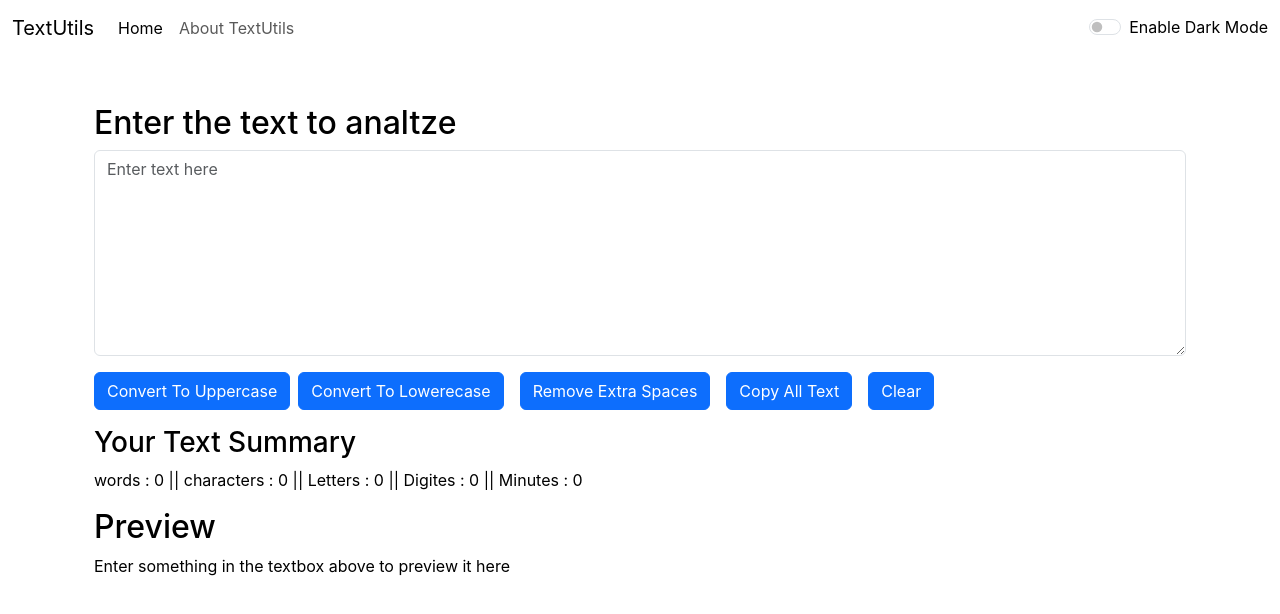
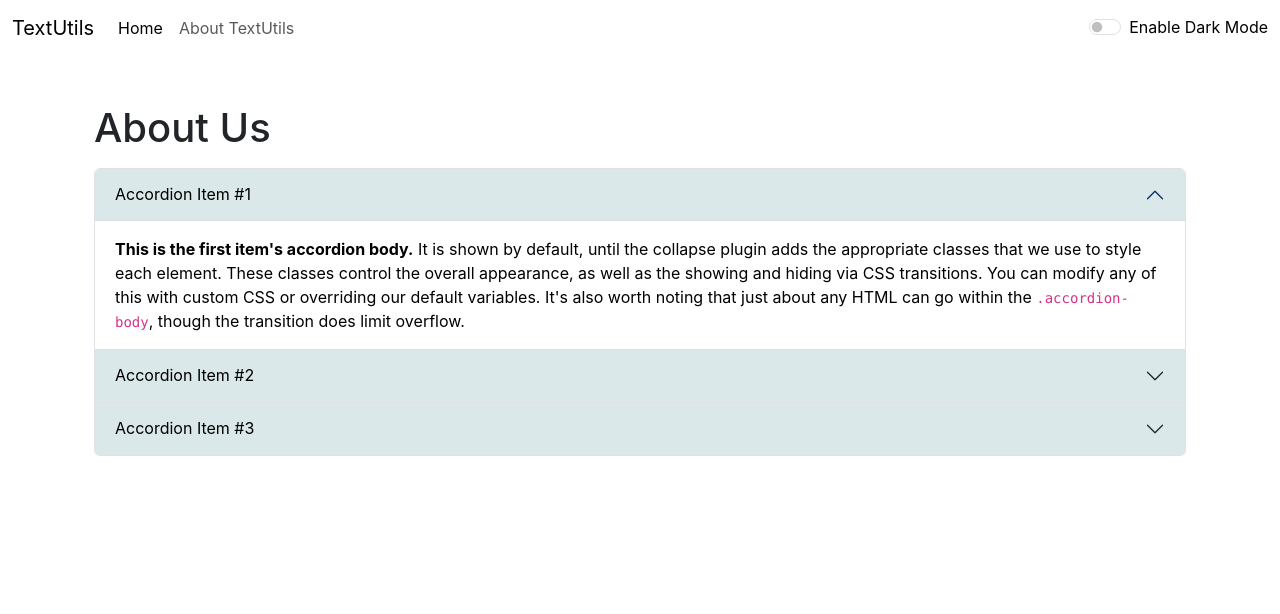
Before and after one commit to alpeshlata/textUtils, a React (Create React App) app: page /about in a window 1280 px wide. Shown: the top 614 px of the page. Built offline with nearby package versions, Linux system fonts and the light colour scheme.

Commit message:
add features of router

```diff
--- a/package.json
+++ b/package.json
@@ -8,6 +8,7 @@
     "@testing-library/user-event": "^13.5.0",
     "react": "^18.3.1",
     "react-dom": "^18.3.1",
+    "react-router-dom": "^6.23.1",
     "react-scripts": "5.0.1",
     "web-vitals": "^2.1.4"
   },
--- a/src/App.js
+++ b/src/App.js
@@ -1,10 +1,19 @@
 
 import './App.css';
 import Alert from './components/Alert';
-// import About from './components/About';
+import About from './components/About';
 import Navabaar from './components/Navabaar';
 import TextForm from './components/TextForm';
 import React, {useState} from 'react';
+
+// import { Routes, Route,Router,BrowserRouter } from 'react-router-dom';
+
+import {
+  BrowserRouter,
+  Routes,
+  Route,
+
+} from 'react-router-dom';
 
 function App() {
  const [mode,setmode]=useState('ligth');
@@ -26,20 +35,27 @@
   }
   else{
     setmode("ligth");
-    document.body.style.backgroundColor='white';
+    document.body.style.backgroundColor='#f3f7f4';
+
     showalert("Light Mode Enabled","success");
   }
  }
   return (
-    <>
-      <Navabaar title='TextUtils' about='About TextUtils' mode={mode} toggleMode={toggleMode}/>
-      <Alert alert={alert}/>
-      <div className='container my-5'>
-        <TextForm heading="Enter the text to analtze" showalert={showalert} mode={mode}/>
-        {/* <About/> */}
-      </div>
 
-    </>
+    <BrowserRouter>
+        <Navabaar title='TextUtils' about='About TextUtils' home='Home' mode={mode} toggleMode={toggleMode}/>
+        <Alert alert={alert}/>
+        <div className='container my-5'>
+          <Routes>
+            <Route exact path="/" element={<TextForm heading="Enter the text to analtze" showalert={showalert} mode={mode}/>}/>
+
+            <Route path="/about" element={<About mode={mode} toggleMode={toggleMode}/>} />
+
+
+          </Routes>
+        </div>
+    </BrowserRouter>
+
   );
 }
 
--- a/src/components/About.js
+++ b/src/components/About.js
@@ -1,78 +1,50 @@
-import React, { useState } from 'react'
 
-export default function About() {
 
-    const [theem,settheem]=useState(
-        {
-            color:"black",
-            backgroundColor:"white"
-        }
-    )
-    const [btnText,setBtnText]=useState("Enable Dark Mode");
+export default function About(props) {
 
-    const togglesttle=()=>{
-        if(theem.color==='white'){
-            settheem(
-                {
-                    color:'black',
-                    backgroundColor:'white'
-                }
-            )
-            setBtnText("Enable Dark Mode")
-        }
-        else{
-            settheem(
-                {
-                    color:'white',
-                    backgroundColor:'black'
-                }
-            )
-            setBtnText("Enable Ligth Mode")
-        }
-    }
+
   return (
     <>
-        <div className="container" style={theem}>
+        <div className="container" >
             <h1 className='my-3'>About Us</h1>
             <div className="accordion" id="accordionExample">
             <div className="accordion-item">
-            <h2 className="accordion-header">
-                <button className="accordion-button" style={theem} type="button" data-bs-toggle="collapse" data-bs-target="#collapseOne" aria-expanded="true" aria-controls="collapseOne">
+            <h2 className="accordion-header" >
+                <button className="accordion-button" style={props.mode==='ligth'?{backgroundColor:'#dbe8e9',color:'black'}:{backgroundColor:'#878ba2',color:'white'}} type="button" data-bs-toggle="collapse" data-bs-target="#collapseOne" aria-expanded="true" aria-controls="collapseOne">
                 Accordion Item #1
                 </button>
             </h2>
-            <div id="collapseOne" className="accordion-collapse collapse show" data-bs-parent="#accordionExample">
-                <div className="accordion-body" style={theem}>
+            <div id="collapseOne" className="accordion-collapse collapse show" data-bs-parent="#accordionExample" style={props.mode==='ligth'?{backgroundColor:'transparent',color:'black'}:{backgroundColor:'#dccfcf',color:'black'}}>
+                <div className="accordion-body" >
                 <strong>This is the first item's accordion body.</strong> It is shown by default, until the collapse plugin adds the appropriate classes that we use to style each element. These classes control the overall appearance, as well as the showing and hiding via CSS transitions. You can modify any of this with custom CSS or overriding our default variables. It's also worth noting that just about any HTML can go within the <code>.accordion-body</code>, though the transition does limit overflow.
                 </div>
             </div>
             </div>
             <div className="accordion-item">
-            <h2 className="accordion-header">
-                <button className="accordion-button collapsed" style={theem} type="button" data-bs-toggle="collapse" data-bs-target="#collapseTwo" aria-expanded="false" aria-controls="collapseTwo">
+            <h2 className="accordion-header" >
+                <button className="accordion-button collapsed"  type="button" data-bs-toggle="collapse" data-bs-target="#collapseTwo" aria-expanded="false" aria-controls="collapseTwo" style={props.mode==='ligth'?{backgroundColor:'#dbe8e9',color:'black'}:{backgroundColor:'#878ba2',color:'white'}}>
                 Accordion Item #2
                 </button>
             </h2>
-            <div id="collapseTwo" className="accordion-collapse collapse" data-bs-parent="#accordionExample">
-                <div className="accordion-body" style={theem}>
+            <div id="collapseTwo" className="accordion-collapse collapse" data-bs-parent="#accordionExample" style={props.mode==='ligth'?{backgroundColor:'transparent',color:'black'}:{backgroundColor:'#dccfcf',color:'black'}}>
+                <div className="accordion-body" >
                 <strong>This is the second item's accordion body.</strong> It is hidden by default, until the collapse plugin adds the appropriate classes that we use to style each element. These classes control the overall appearance, as well as the showing and hiding via CSS transitions. You can modify any of this with custom CSS or overriding our default variables. It's also worth noting that just about any HTML can go within the <code>.accordion-body</code>, though the transition does limit overflow.
                 </div>
             </div>
             </div>
             <div className="accordion-item">
             <h2 className="accordion-header">
-                <button className="accordion-button collapsed" style={theem} type="button" data-bs-toggle="collapse" data-bs-target="#collapseThree" aria-expanded="false" aria-controls="collapseThree">
+                <button className="accordion-button collapsed"  type="button" data-bs-toggle="collapse" data-bs-target="#collapseThree" aria-expanded="false" aria-controls="collapseThree" style={props.mode==='ligth'?{backgroundColor:'#dbe8e9',color:'black'}:{backgroundColor:'#878ba2',color:'white'}}>
                 Accordion Item #3
                 </button>
             </h2>
             <div id="collapseThree" className="accordion-collapse collapse" data-bs-parent="#accordionExample">
-                <div className="accordion-body" style={theem}>
+                <div className="accordion-body" style={props.mode==='ligth'?{backgroundColor:'transparent',color:'black'}:{backgroundColor:'#dccfcf',color:'black'}}>
                 <strong>This is the third item's accordion body.</strong> It is hidden by default, until the collapse plugin adds the appropriate classes that we use to style each element. These classes control the overall appearance, as well as the showing and hiding via CSS transitions. You can modify any of this with custom CSS or overriding our default variables. It's also worth noting that just about any HTML can go within the <code>.accordion-body</code>, though the transition does limit overflow.
                 </div>
             </div>
             </div>
             </div>
-            <button className='btn btn btn-primary my-3' onClick={togglesttle}>{btnText}</button>
 
         </div>
     </>
--- a/src/components/Navabaar.js
+++ b/src/components/Navabaar.js
@@ -1,20 +1,21 @@
 import React from 'react'
+import { Link } from 'react-router-dom';
 import PropTypes from 'prop-types'
 export default function Navabaar(props) {
   return (
   <nav className={`navbar navbar-expand-lg navbar-${props.mode} bg-${props.mode}`}>
   <div className="container-fluid ">
-    <a className="navbar-brand" href="/">{props.title}</a>
+    <Link className="navbar-brand" href="/">{props.title}</Link>
     <button className="navbar-toggler" type="button" data-bs-toggle="collapse" data-bs-target="#navbarSupportedContent" aria-controls="navbarSupportedContent" aria-expanded="false" aria-label="Toggle navigation">
       <span className="navbar-toggler-icon"></span>
     </button>
     <div className="collapse navbar-collapse" id="navbarSupportedContent">
       <ul className="navbar-nav me-auto mb-2 mb-lg-0">
         <li className="nav-item">
-          <a className="nav-link active" aria-current="page" href="/">Home</a>
+          <Link className="nav-link active" aria-current="page" to="/">{props.home}</Link>
         </li>
         <li className="nav-item">
-          <a className="nav-link" href="/">{props.about}</a>
+          <Link className="nav-link" to="/about">{props.about}</Link>
         </li>
       </ul>
       {/* <form className="d-flex" role="search">
--- a/src/components/TextForm.js
+++ b/src/components/TextForm.js
@@ -1,5 +1,4 @@
 import React, {useState} from 'react'
-
 export default function TextForm(props) {
 
   const [text,setText]=useState("");
```
Also changed, not shown: 1 other file (tests, documents, lock files or other folders).
